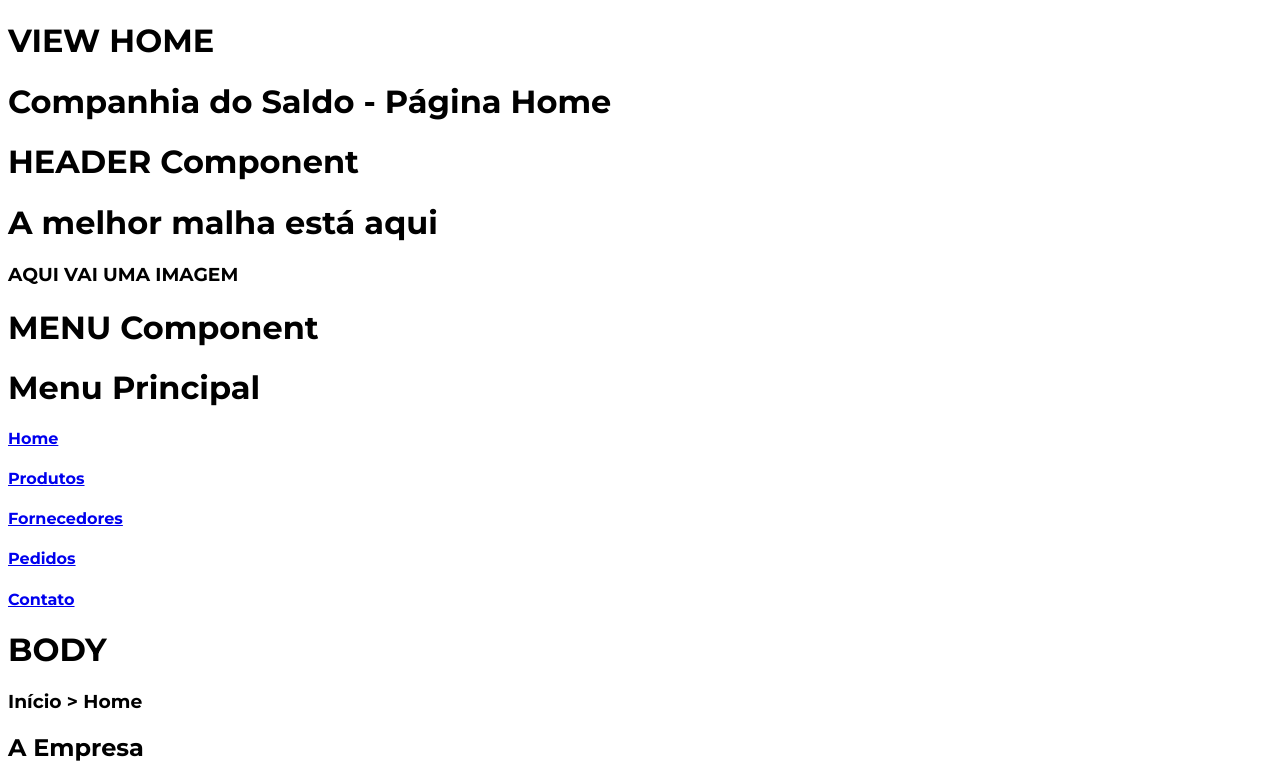
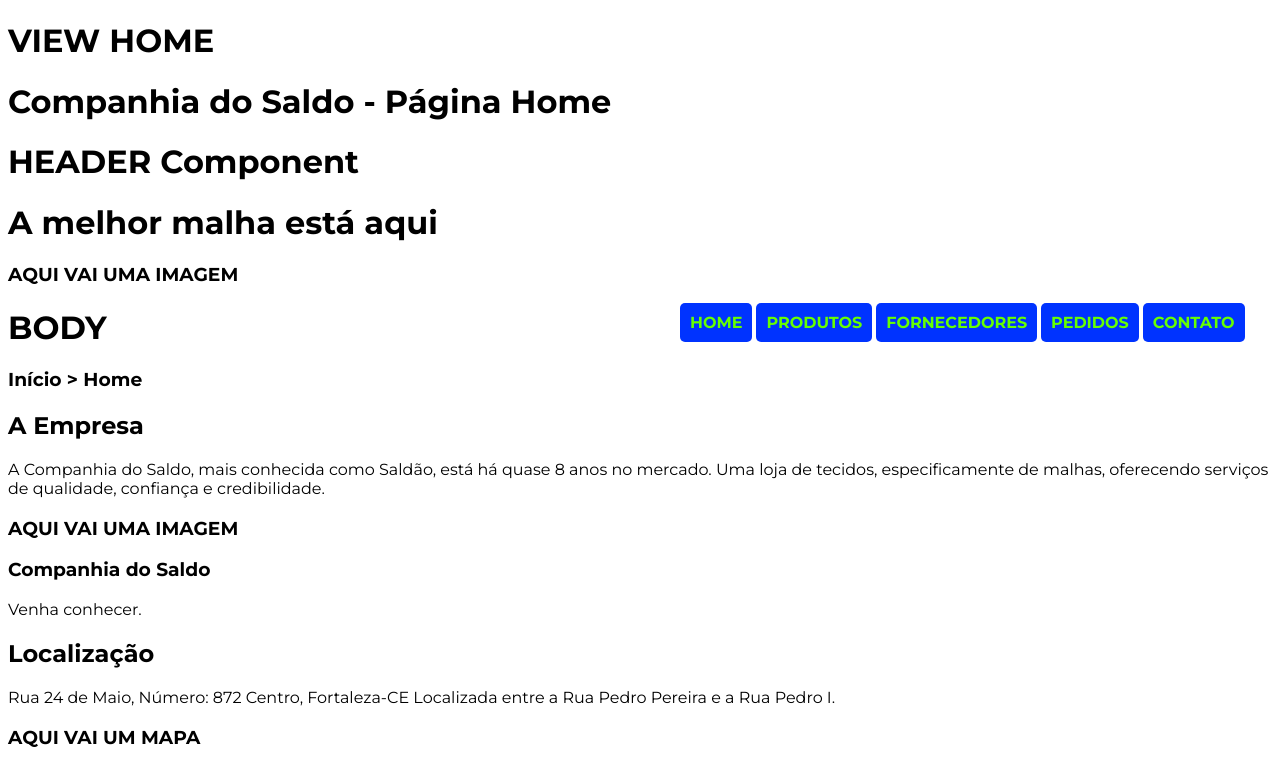
Before and after one commit to marcusviniciusmo/Companhia_Do_Saldo_Website, a React (Vite) app in the folder frontend/: page / in a window 1280 px wide. Shown: the top 768 px of the page. Built offline with nearby package versions, Linux system fonts and the light colour scheme.

Commit message:
Menu component styling

```diff
--- a/frontend/src/components/Menu/index.tsx
+++ b/frontend/src/components/Menu/index.tsx
@@ -2,28 +2,30 @@ import { useEffect, useState } from 'react';
 import { Link } from 'react-router-dom';
 import { MenuProps } from '../../types/Menu';
 import { MockedData } from '../../mocks/Menu';
+import { Nav, Title, Options, Option } from './styles';
 
 export function Menu() {
   const [mockedData, setMockedData] = useState<MenuProps[]>([]);
 
   useEffect(() => {
-    setMockedData(MockedData)
+    setMockedData(MockedData);
   }, []);
 
   return (
-    <>
-      <h1>MENU Component</h1>
-      <h1>Menu Principal</h1>
+    <Nav>
+      <Title>Menu Principal</Title>
 
+      <Options>
         {
           mockedData.map((option) => {
             return (
               <Link to={option.to} key={option.id}>
-              <h4>{option.label}</h4>
+                <Option>{option.label}</Option>
               </Link>
             )
           })
         }
-    </>
+      </Options>
+    </Nav>
   );
 };
--- /dev/null
+++ b/frontend/src/components/Menu/styles.tsx
@@ -0,0 +1,37 @@
+import styled from 'styled-components';
+
+export const Nav = styled.nav`
+  display: block;
+  position: relative;
+`;
+
+export const Title = styled.h1`
+  display: none;
+`;
+
+export const Options = styled.ul`
+  display: flex;
+  flex-direction: row;
+  position: absolute;
+  top: -2rem;
+  left: 63rem;
+`;
+
+
+export const Option = styled.li`
+  background: var(--color-primary);
+  color: var(--color-auxiliar);
+  font-weight: bold;
+  border-radius: 0.5rem;
+  margin: 0.2rem;
+  padding: 1rem;
+  display: inline-block;
+  text-transform: uppercase;
+  list-style: none;
+  transition: background 0.4s;
+
+  &:hover {
+    background: var(--color-secondary);
+    text-decoration: underline;
+  }
+`;
--- a/frontend/src/index.css
+++ b/frontend/src/index.css
@@ -1,6 +1,10 @@
 @import url('https://fonts.googleapis.com/css2?family=Montserrat:wght@400;600;700;900&display=swap');
 
 :root {
+  --color-auxiliar: #66FF00;
+  --color-primary:#0033FF;
+  --color-secondary: #000066;
+
   font-size: 62.5% /* 1rem = 10px */;
 }
 
```
Lines whose indentation alone changed are shown as unchanged.
